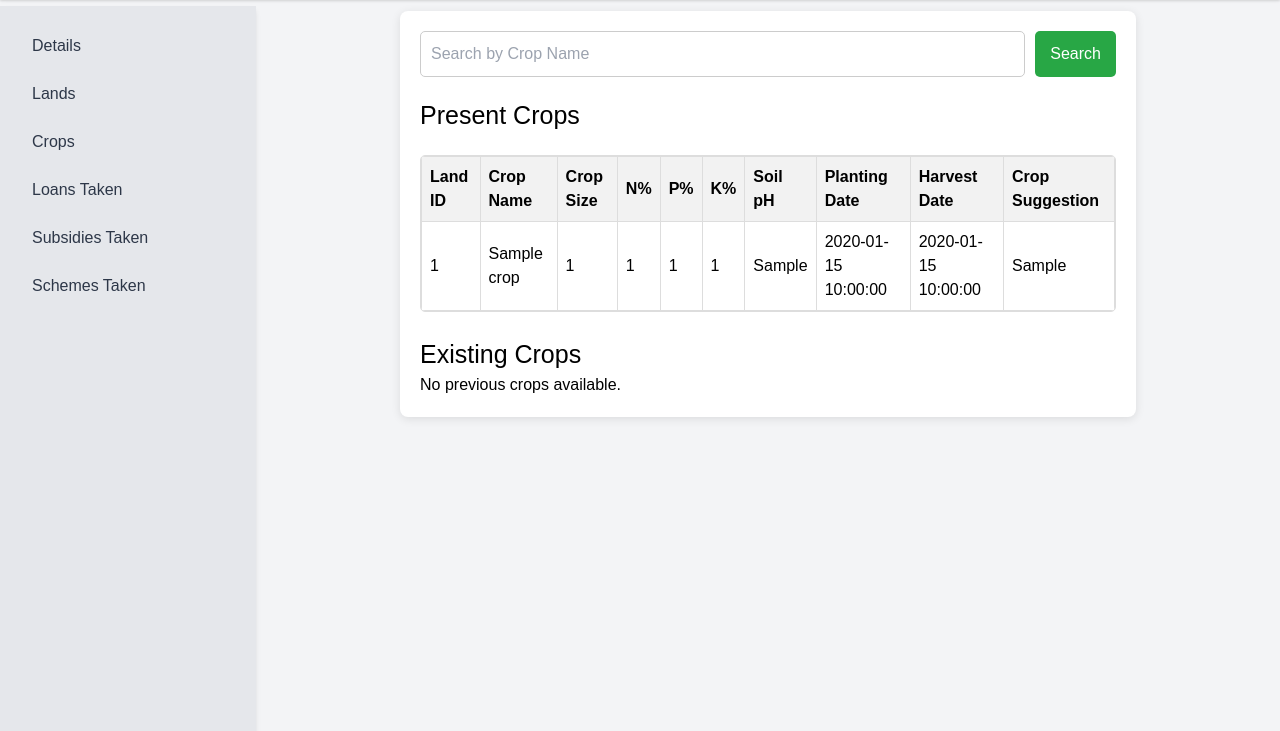
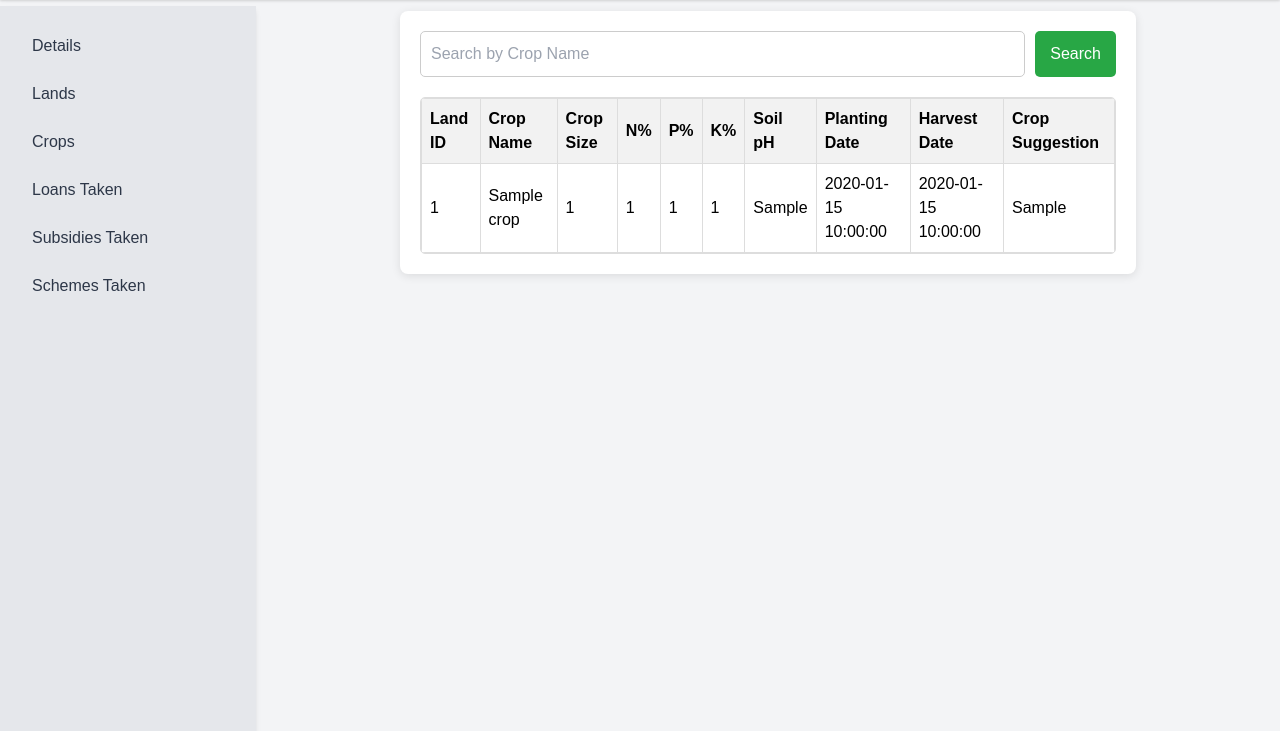
Before and after one commit to prudhvi-machana/Agrinexus, a Flask app: template templates/farmer_crops.html in a window 1280 px wide. Shown: the part 69-800 px from the top of the page. Run offline with Flask 3, Linux system fonts and the light colour scheme; the template is opened without the code that fills it: most values are stand-ins (such as "Sample title", 1, 10 or a date in 2020); some libraries are stand-ins or nearby versions.

Commit message:
Update farmer_crops.html

```diff
--- a/templates/farmer_crops.html
+++ b/templates/farmer_crops.html
@@ -1,3 +1,4 @@
+
 {% extends "base4.html" %}
 
 {% block title %}Farmer Lands{% endblock %}
@@ -21,16 +22,20 @@
         {% endif %}
     {% endwith %}
 
+    <!-- Check if crops is empty -->
+    {% if not crops %}
+        <!-- Message for No Crop Found -->
+        <div class="no-crops-message" style="text-align: center; margin: 5px 0;">
+            <h2 style="font-size: 20px; color: #333;">No Crop Present</h2>
+        </div>
+    {% else %}
+
         <!-- Search Form -->
         <form id="search-form" action="{{ url_for('farmer_crops', aadhar_id=farmer['aadhar_id']) }}" method="GET" class="search-form">
             <input type="text" name="search_avail_crop" placeholder="Search by Crop Name" required class="input-field">
             <button type="submit" class="search-button">Search</button>
         </form>
 
-    <!-- Present Crops Section -->
-    <div class="present-crops">
-        <h1 style="font-size: 25px;">Present Crops</h1>
-        {% if present_crops %}
             <div class="table-container">
                 <table id="crop-table">
                     <thead>
@@ -44,13 +49,12 @@
                             <th>Soil pH</th>
                             <th>Planting Date</th>
                             <th>Harvest Date</th>
-
                             <th>Crop Suggestion</th>
                         </tr>
                     </thead>
                     <tbody>
-                    {% for crop in present_crops %}
-                    <tr data-land-id="{{ crop['land_id'] }}" data-crop-name="{{ crop['crop_name'] }}" data-planting-date="{{ crop['planting_date'] }}">
+                        {% for crop in crops %}
+                        <tr>
                             <td>{{ crop['land_id'] }}</td>
                             <td>{{ crop['crop_name'] }}</td>
                             <td>{{ crop['crop_size'] }}</td>
@@ -60,62 +64,13 @@
                             <td>{{ crop['soil_ph'] }}</td>
                             <td>{{ crop['planting_date'] }}</td>
                             <td>{{ crop['harvest_date'] }}</td>
-
                             <td>{{ crop['crop_suggestion'] }}</td>
                         </tr>
                         {% endfor %}
                     </tbody>
                 </table>
             </div>
-        {% else %}
-            <p>No present crops available.</p>
     {% endif %}
-    </div>
-    <br/>
-    <!-- Existing Crops Section -->
-    <div class="previous-crops">
-        <h1 style="font-size: 25px;">Existing Crops</h1>
-        {% if previous_crops %}
-        <div class="table-container">
-            <table id="crop-table">
-                <thead>
-                    <tr>
-                        <th>Land ID</th>
-                        <th>Crop Name</th>
-                        <th>Crop Size</th>
-                        <th>N%</th>
-                        <th>P%</th>
-                        <th>K%</th>
-                        <th>Soil pH</th>
-                        <th>Planting Date</th>
-                        <th>Harvest Date</th>
-                        \
-                        <th>Crop Suggestion</th>
-                    </tr>
-                </thead>
-                <tbody>
-                    {% for crop in previous_crops %}
-                    <tr data-land-id="{{ crop['land_id'] }}" data-crop-name="{{ crop['crop_name'] }}" data-planting-date="{{ crop['planting_date'] }}">
-                        <td>{{ crop['land_id'] }}</td>
-                        <td>{{ crop['crop_name'] }}</td>
-                        <td>{{ crop['crop_size'] }}</td>
-                        <td>{{ crop['N_percent'] }}</td>
-                        <td>{{ crop['P_percent'] }}</td>
-                        <td>{{ crop['K_percent'] }}</td>
-                        <td>{{ crop['soil_ph'] }}</td>
-                        <td>{{ crop['planting_date'] }}</td>
-                        <td>{{ crop['harvest_date'] }}</td>
-
-                        <td>{{ crop['crop_suggestion'] }}</td>
-                    </tr>
-                    {% endfor %}
-                </tbody>
-            </table>
-        </div>
-        {% else %}
-            <p>No previous crops available.</p>
-        {% endif %}
-    </div>
 
 </div>
 {% endblock %}
```
Lines whose indentation alone changed are shown as unchanged.
